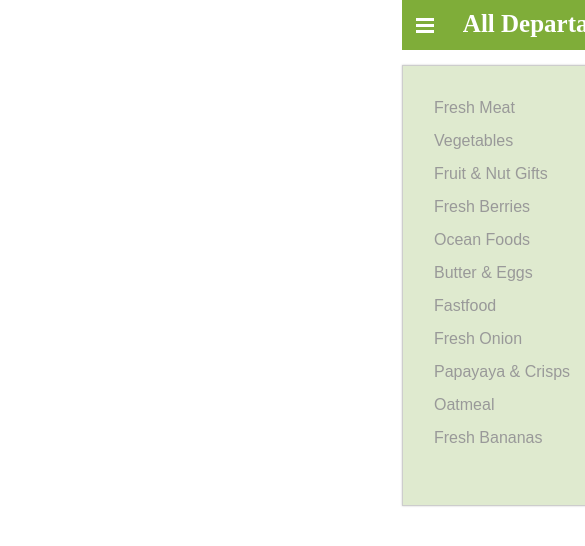
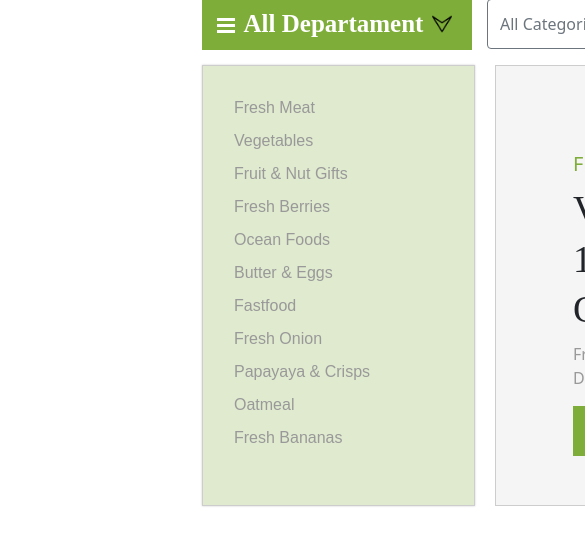
Before and after one commit to cristianistrate1234/fruitsProject, a React (Create React App) app: page / in a window 390 px wide. Shown: the top 546 px of the page, 585 px wide, since content can reach past the window. Built offline with nearby package versions, Linux system fonts and the light colour scheme.

Commit message:
animatie hamburger

```diff
--- a/src/Components/container-Search-Info/button/buttonBarSearch.js
+++ b/src/Components/container-Search-Info/button/buttonBarSearch.js
@@ -9,7 +9,6 @@ class ButtonBarSearch extends Component {
       </div>
     );
   }
-
 }
 
 export default ButtonBarSearch
--- a/src/Components/container-Search-Info/card-food-container/cardFoodContainer.css
+++ b/src/Components/container-Search-Info/card-food-container/cardFoodContainer.css
@@ -6,7 +6,7 @@
 
 
 .container-Food-info {
-    width: 270px;
+    width: 290px;
     height: 441px;
     box-shadow: 0 0 2px 0 #cdcdcd;
     border: 1px solid #cdcdcd;
@@ -31,7 +31,7 @@
         box-shadow: 0 0 2px 0 #cdcdcd;
         border: 1px solid #cdcdcd;
         background-color: #dfeacf;
-        margin-left: 390px;
+
     }
 
     .container-food-text {
--- a/src/Components/container-Search-Info/container-NavBarMenu-Search/containerNavBarMenuSearch.css
+++ b/src/Components/container-Search-Info/container-NavBarMenu-Search/containerNavBarMenuSearch.css
@@ -0,0 +1,4 @@
+
+.x{
+   margin-left: -200px;
+}
--- a/src/Components/container-Search-Info/container-NavBarMenu-Search/containerNavBarMenuSearch.js
+++ b/src/Components/container-Search-Info/container-NavBarMenu-Search/containerNavBarMenuSearch.js
@@ -1,5 +1,6 @@
 import React, {Component} from 'react';
 import NavbarMenu from "../navbar-Hamburger";
+import containerNavBarMenuSearch from "./containerNavBarMenuSearch.css"
 import BarSearch from "../bar-Search";
 import CardFoodContainer from "../card-food-container";
 import 'bootstrap/dist/css/bootstrap.min.css';
@@ -9,7 +10,7 @@ import {Container} from "react-bootstrap";
 class ContainerSearch extends Component {
     render() {
         return (
-            <Container fluid={"fluid"}>
+            <Container fluid={"fluid x "}>
                 <NavbarMenu/>
                 <BarSearch />
                 <CardFoodContainer />
--- a/src/Components/container-Search-Info/navbar-Hamburger/navbarMenu.css
+++ b/src/Components/container-Search-Info/navbar-Hamburger/navbarMenu.css
@@ -25,7 +25,7 @@
 /*Hamburger menu*/
 .icon-item-hamburger{
     margin-top: 15px;
-    margin-left: -15px;
+    margin-left: -5px;
 }
 
 .item-hamburger{
@@ -36,6 +36,29 @@
     padding-top: 3px;
     margin-top:3px;
 }
+.item-hamburger-Active{
+   transform: scale(1.2);
+    transition: 1s;
+}
 
 
 /*-----------------------*/
+.container-direction{
+    margin-top: 10px;
+    margin-left: -30px;
+}
+
+.item-direction{
+    width: 20px;
+    height: 20px;
+    transform: rotate(0deg);
+    transition: 1s;
+
+}
+.item-direction-Active{
+    width: 20px;
+    height: 20px;
+    transform: rotate(180deg);
+    transition: 1s;
+
+}
--- a/src/Components/container-Search-Info/navbar-Hamburger/navbarMenu.js
+++ b/src/Components/container-Search-Info/navbar-Hamburger/navbarMenu.js
@@ -1,17 +1,19 @@
 import navbarMenu from "./navbarMenu.css"
 import React, {Component} from 'react';
 import 'bootstrap/dist/css/bootstrap.min.css';
-import {DropdownButton, Dropdown} from "react-bootstrap";
-import {useState} from "react";
-import {FormControl} from "react-bootstrap";
+import pointer from "./img/pointer_icon.png"
 
 function NavbarMenu() {
   function menuActive() {
     const container = document.querySelector(".container-Food-Free-info")
+    const button = document.querySelector(".icon-item-hamburger")
+    const direction = document.querySelector(".item-direction")
     const containerFoodInfo = document.querySelector(".container-Food-info")
 
     containerFoodInfo.classList.toggle("menuActive")
     container.classList.toggle("container-Food-Free-info-Active")
+    direction.classList.toggle("item-direction-Active")
+   button.classList.toggle("item-hamburger-Active")
   }
 
 
@@ -28,9 +30,10 @@ function NavbarMenu() {
         <p>All Departament</p>
       </div>
 
+      <div className={"container-direction"}>
+        <img className={"item-direction"} alt={"direction"} src={pointer}/>
+      </div>
     </div>
-
-
     </>
   );
 
--- a/src/Components/container-Search-Info/navbar-Phone-Call/phoneColl.css
+++ b/src/Components/container-Search-Info/navbar-Phone-Call/phoneColl.css
@@ -2,6 +2,7 @@
 .container-coll-content{
     display: flex;
     justify-content: space-around;
+margin-right: 70px;
 }
 
 
```
Also changed, not shown: src/Components/container-Search-Info/navbar-Hamburger/img/pointer_icon.png (added).
